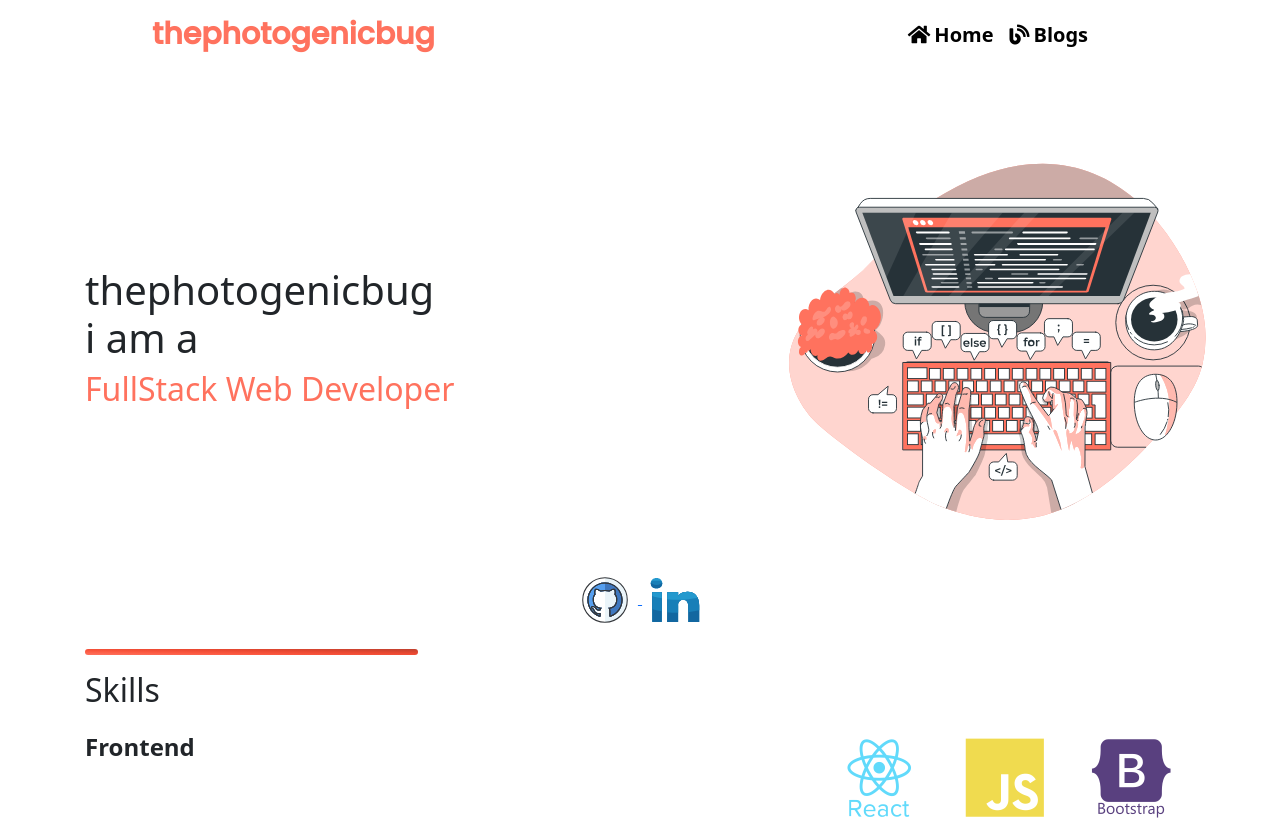
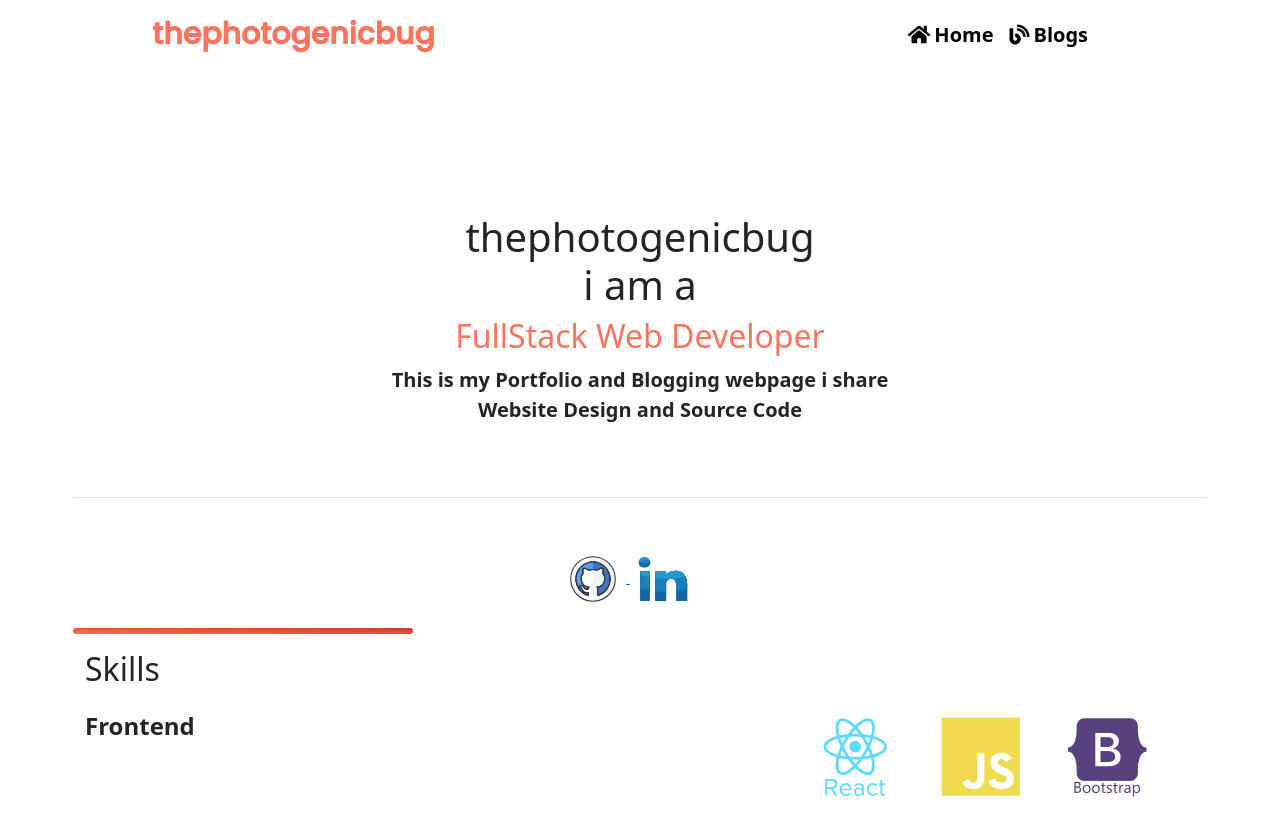
Before and after one commit to thephotogenicbug/Thephotogenicbug.tech-React-web-page, a React (Create React App) app: page / in a window 1280 px wide. Shown: the top 820 px of the page. Built offline with nearby package versions, Linux system fonts and the light colour scheme.

Commit message:
Redesign Hero-Layout

```diff
--- a/src/Components/Home.js
+++ b/src/Components/Home.js
@@ -1,6 +1,7 @@
 import React,{Component} from 'react';
 import './Home.css'
 import Code from './code.svg'
+import Banner from './bootstrap-docs.png'
 import Separator from './Separator';
 import Skills from './Skills';
 import Projects from './Project'
@@ -14,13 +15,14 @@ class Home extends Component{
 
             <div className="container mt-5">
             <div className="row">
-                <div className="col-md-6" id="about-top">
-                <h1>thephotogenicbug <br/> <span id="span-title">i am a</span> <br/>
+            <div className="px-4 pt-5 my-5 text-center border-bottom">
+            <h1>thephotogenicbug <br/> <span id="span-title">i am a</span> <br/>
                 <span className="info-name">FullStack Web Developer</span></h1>
+                <div className="col-lg-6 mx-auto">
+                <p className="lead mb-4 fw-bold">This is my Portfolio and Blogging webpage i share Website Design and Source Code </p>
+                <div className="d-grid gap-2 d-sm-flex justify-content-sm-center mb-5 ">
                 </div>
-                <div className="col-md-6">
-                    <img src={Code} className="img-fluid"  alt="hero-img" title="hero-img"/>
-                </div>
+            </div>
             </div>
             <div className='row'>
                 <div className='col-md-12 text-center'>
@@ -38,6 +40,7 @@ class Home extends Component{
 
             </div>
         </div>
+        </div>
 
         )
     }
```
Also changed, not shown: src/Components/Banner.jpg (added), src/Components/bootstrap-docs.png (added).
